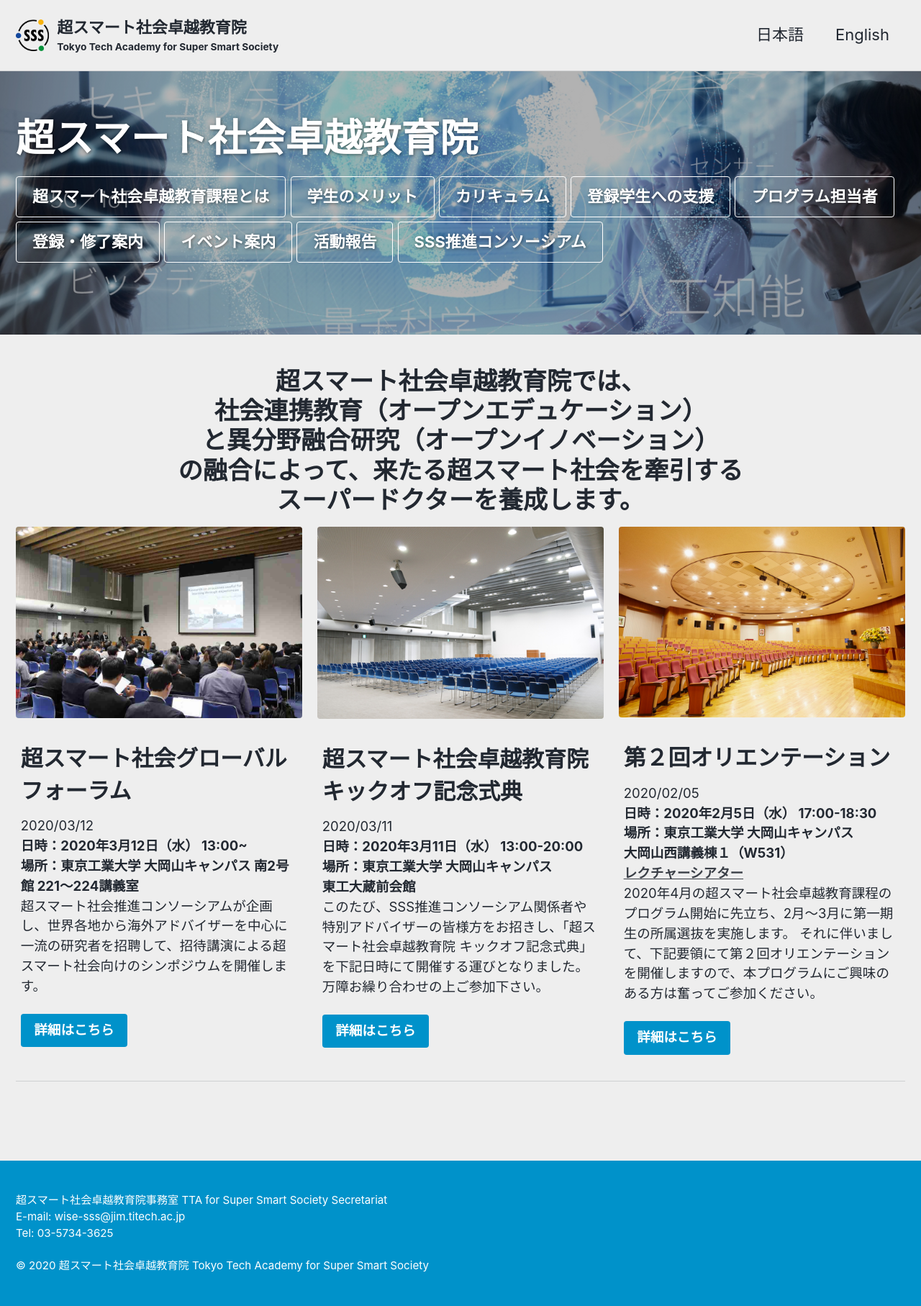
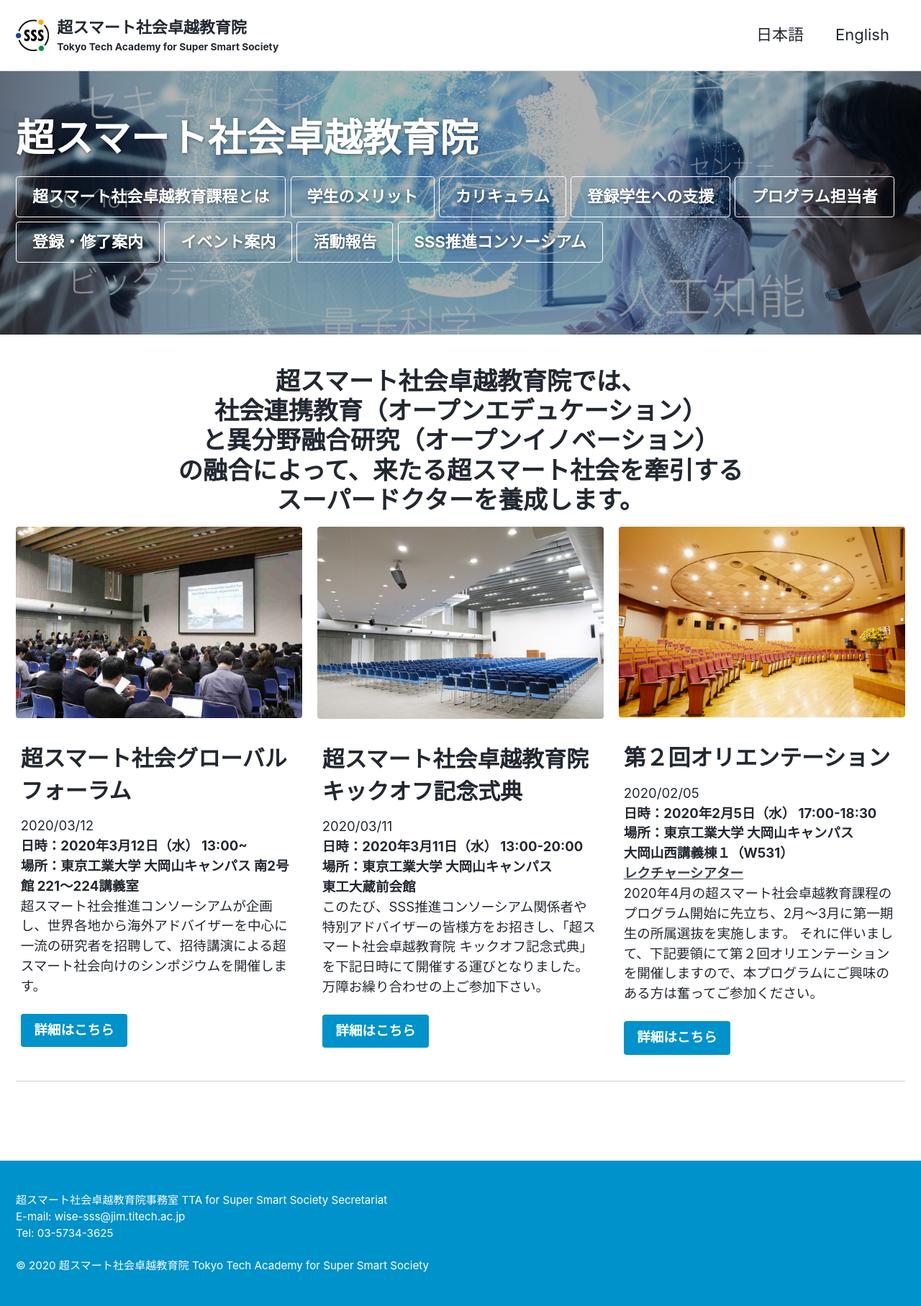
Before and after one commit to fl1d/w0ex.github.io, a Jekyll site: the page built from _pages/home.md, in a window 1280 px wide. Shown: the whole page at 72% size. Built offline with Jekyll 4.4.1, drawn with Linux system fonts in a browser that asks for light colours; cached includes are drawn as plain includes; nearby versions of some CDN libraries.

Commit message:
backgournd

```diff
--- a/_sass/minimal-mistakes/_variables.scss
+++ b/_sass/minimal-mistakes/_variables.scss
@@ -53,7 +53,7 @@
 $light-gray: mix(#fff, $gray, 50%) !default;
 $lighter-gray: mix(#fff, $gray, 90%) !default;
 
-$background-color: #fff !default;
+$background-color: #fff;
 $code-background-color: #fafafa !default;
 $code-background-color-dark: $light-gray !default;
 $text-color: $dark-gray !default;
```
